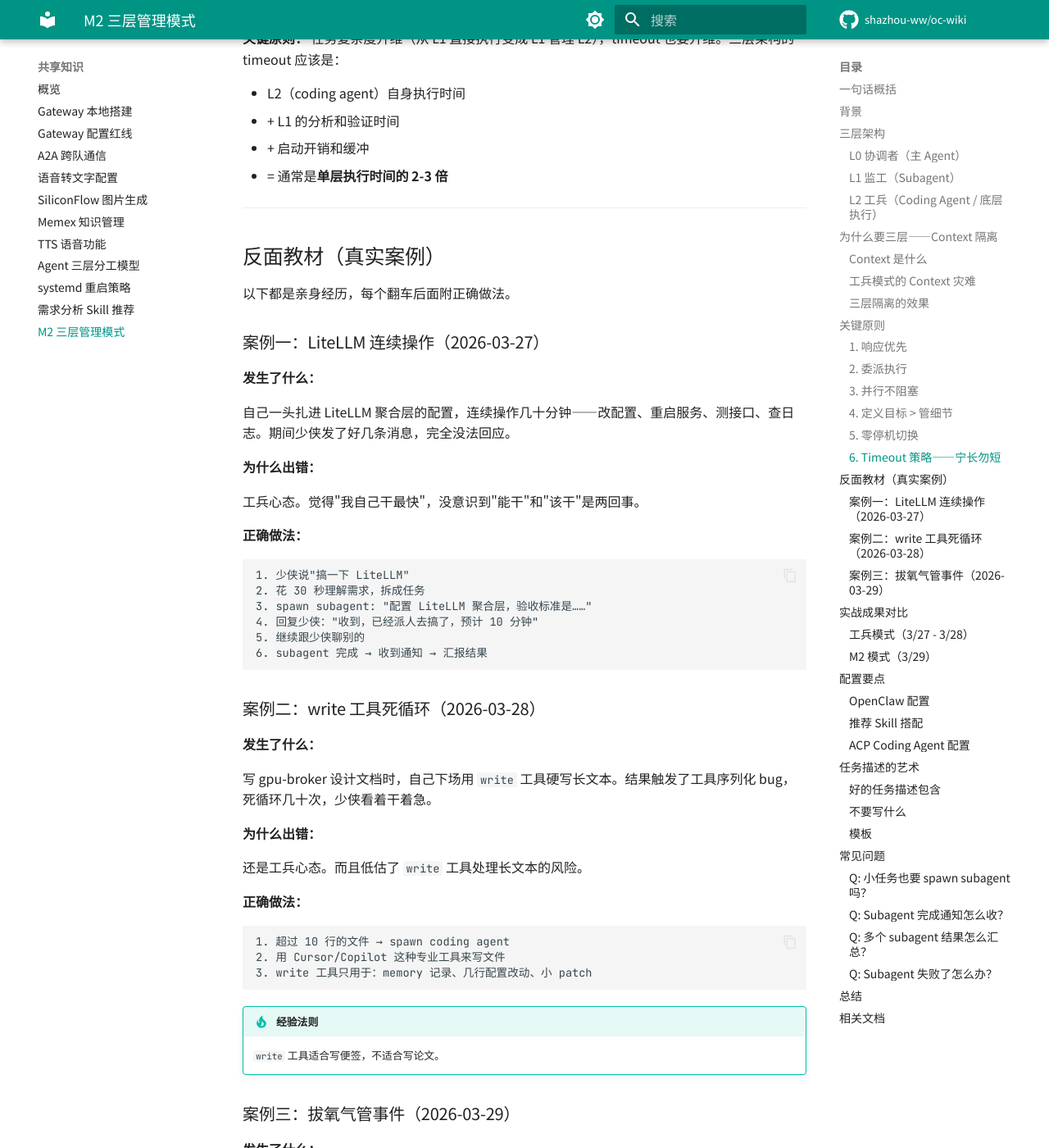
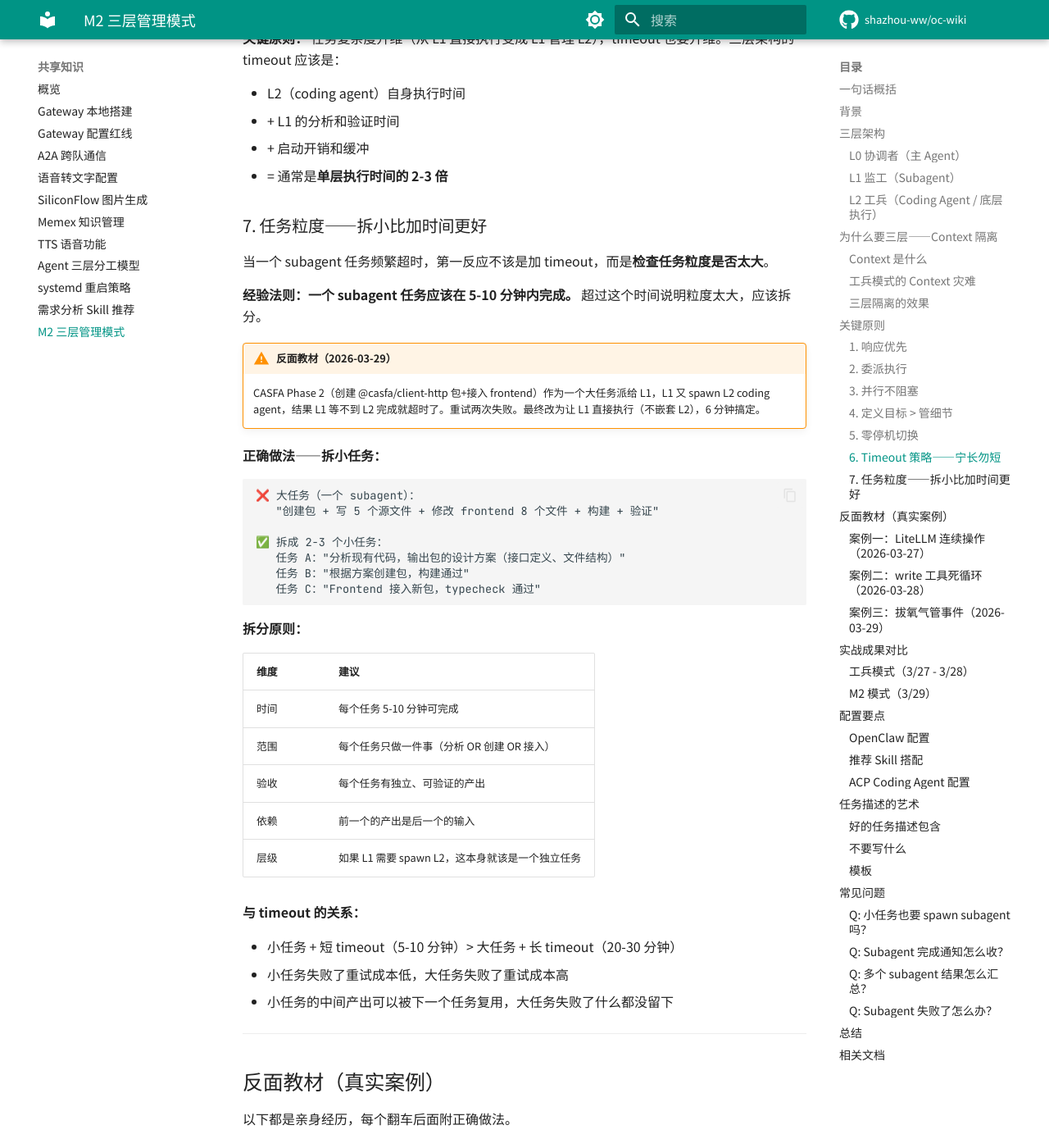
Before and after one commit to shazhou-ww/oc-wiki, an MkDocs documentation site: the page built from docs/shared/m2-manager-pattern.md, in a window 1280 px wide and 1400 px high, scrolled down 5403 px. Shown: the whole window at 82% size. Built offline with MkDocs 1.6.1 and Material for MkDocs 9.7.7, drawn with Linux system fonts in a browser that asks for light colours; comment, search, counter and statistics services are not loaded.

Commit message:
docs: add task granularity strategy to M2 manager pattern

````diff
--- a/docs/shared/m2-manager-pattern.md
+++ b/docs/shared/m2-manager-pattern.md
@@ -192,6 +192,43 @@ M2 管理者给 subagent 分配任务时，timeout 是关键参数。给短了
 - \+ L1 的分析和验证时间
 - \+ 启动开销和缓冲
 - = 通常是**单层执行时间的 2-3 倍**
+
+### 7. 任务粒度——拆小比加时间更好
+
+当一个 subagent 任务频繁超时，第一反应不该是加 timeout，而是**检查任务粒度是否太大**。
+
+**经验法则：一个 subagent 任务应该在 5-10 分钟内完成。** 超过这个时间说明粒度太大，应该拆分。
+
+!!! warning "反面教材（2026-03-29）"
+    CASFA Phase 2（创建 @casfa/client-http 包+接入 frontend）作为一个大任务派给 L1，L1 又 spawn L2 coding agent，结果 L1 等不到 L2 完成就超时了。重试两次失败。最终改为让 L1 直接执行（不嵌套 L2），6 分钟搞定。
+
+**正确做法——拆小任务：**
+
+```
+❌ 大任务（一个 subagent）：
+   "创建包 + 写 5 个源文件 + 修改 frontend 8 个文件 + 构建 + 验证"
+
+✅ 拆成 2-3 个小任务：
+   任务 A："分析现有代码，输出包的设计方案（接口定义、文件结构）"
+   任务 B："根据方案创建包，构建通过"
+   任务 C："Frontend 接入新包，typecheck 通过"
+```
+
+**拆分原则：**
+
+| 维度 | 建议 |
+|------|------|
+| 时间 | 每个任务 5-10 分钟可完成 |
+| 范围 | 每个任务只做一件事（分析 OR 创建 OR 接入） |
+| 验收 | 每个任务有独立、可验证的产出 |
+| 依赖 | 前一个的产出是后一个的输入 |
+| 层级 | 如果 L1 需要 spawn L2，这本身就该是一个独立任务 |
+
+**与 timeout 的关系：**
+
+- 小任务 + 短 timeout（5-10 分钟）> 大任务 + 长 timeout（20-30 分钟）
+- 小任务失败了重试成本低，大任务失败了重试成本高
+- 小任务的中间产出可以被下一个任务复用，大任务失败了什么都没留下
 
 ---
 
````
